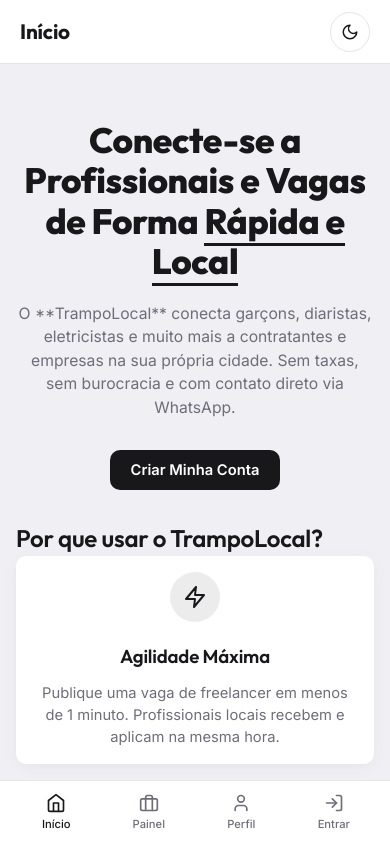
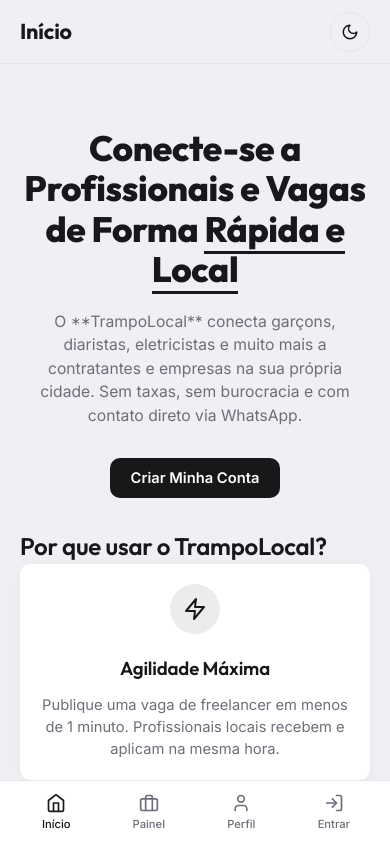
Before and after one commit to Gsontag98/Trampo-Local, a React (Vite) app: page / in a window 390 px wide. Shown: the top 842 px of the page. Built offline with nearby package versions, Linux system fonts and the light colour scheme; no server answers.

Commit message:
design: optimize overall responsiveness for all panels on mobile and small devices

```diff
--- a/src/index.css
+++ b/src/index.css
@@ -736,6 +736,13 @@ h1, h2, h3, h4, h5, h6 {
   align-items: flex-end;
   gap: 12px;
 }
+.job-info {
+  flex: 1 1 0%;
+  min-width: 0;
+}
+.job-card {
+  flex-wrap: wrap; /* Permits full card layout wrap */
+}
 
 @media (max-width: 768px) {
   .job-card {
@@ -749,6 +756,7 @@ h1, h2, h3, h4, h5, h6 {
     border-top: 1px solid var(--border-color);
     padding-top: 16px;
     margin-top: 8px;
+    width: 100%;
   }
   .filter-bar {
     flex-direction: column;
@@ -763,14 +771,16 @@ h1, h2, h3, h4, h5, h6 {
     padding-bottom: 8px;
     margin-bottom: 20px;
     -webkit-overflow-scrolling: touch;
-    width: calc(100% + 40px);
-    margin-left: -20px;
-    margin-right: -20px;
-    padding-left: 20px;
-    padding-right: 20px;
+    width: calc(100% + 48px);
+    margin-left: -24px;
+    margin-right: -24px;
+    padding-left: 24px;
+    padding-right: 24px;
   }
   .pill-filter-bar::-webkit-scrollbar {
     display: none;
+    width: 0;
+    height: 0;
   }
   .pill-button {
     flex-shrink: 0;
@@ -791,15 +801,20 @@ h1, h2, h3, h4, h5, h6 {
   .top-header {
     padding: 0 20px;
     height: 64px;
+    position: sticky;
+    top: 0;
+    z-index: 150;
+    background-color: var(--bg-app);
+    border-bottom: 1px solid var(--border-color);
   }
   .header-title-section h1 {
-    font-size: 1.3rem;
+    font-size: 1.35rem;
   }
   .page-body {
-    padding: 16px 16px 80px 16px;
+    padding: 24px 20px 100px 20px;
   }
   .glass-card, .dark-accent-card {
-    padding: 16px;
+    padding: 20px 16px;
     border-radius: var(--radius-sm);
   }
   .modal-content {
@@ -809,6 +824,20 @@ h1, h2, h3, h4, h5, h6 {
 }
 
 @media (max-width: 480px) {
+  .job-actions {
+    flex-direction: column;
+    align-items: stretch;
+    gap: 12px;
+  }
+  .job-actions > div {
+    display: flex;
+    justify-content: space-between;
+    align-items: center;
+    width: 100%;
+  }
+  .job-actions .btn {
+    width: 100%;
+  }
   .candidate-row {
     flex-direction: column;
     align-items: stretch;
@@ -824,13 +853,4 @@ h1, h2, h3, h4, h5, h6 {
   .hero p {
     font-size: 0.98rem;
   }
-
-  /* Prevent scroll collision with fixed headers */
-  .top-header {
-    position: sticky;
-    top: 0;
-    z-index: 100;
-    background-color: var(--bg-nav);
-    border-bottom: 1px solid var(--border-color);
-  }
 }
```
